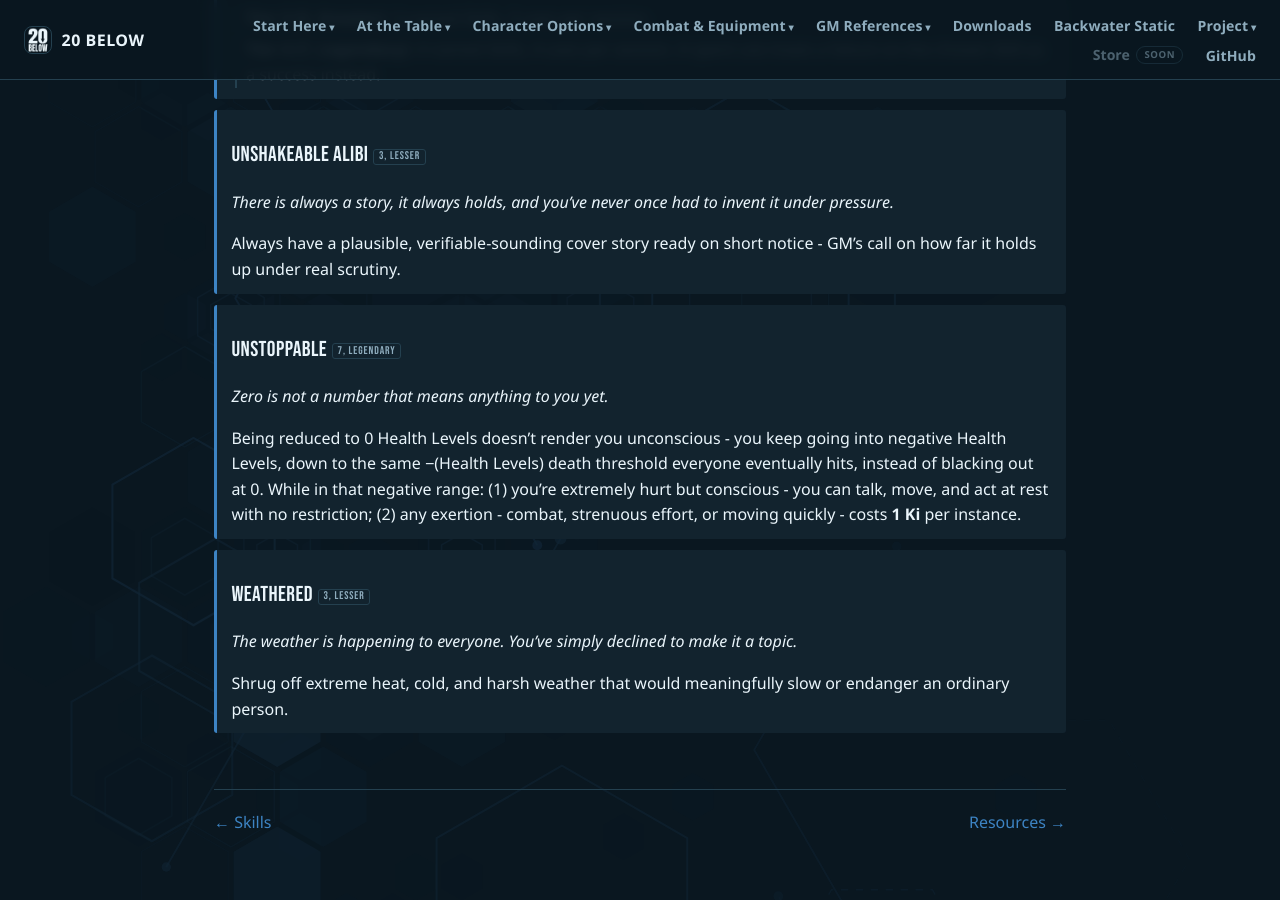
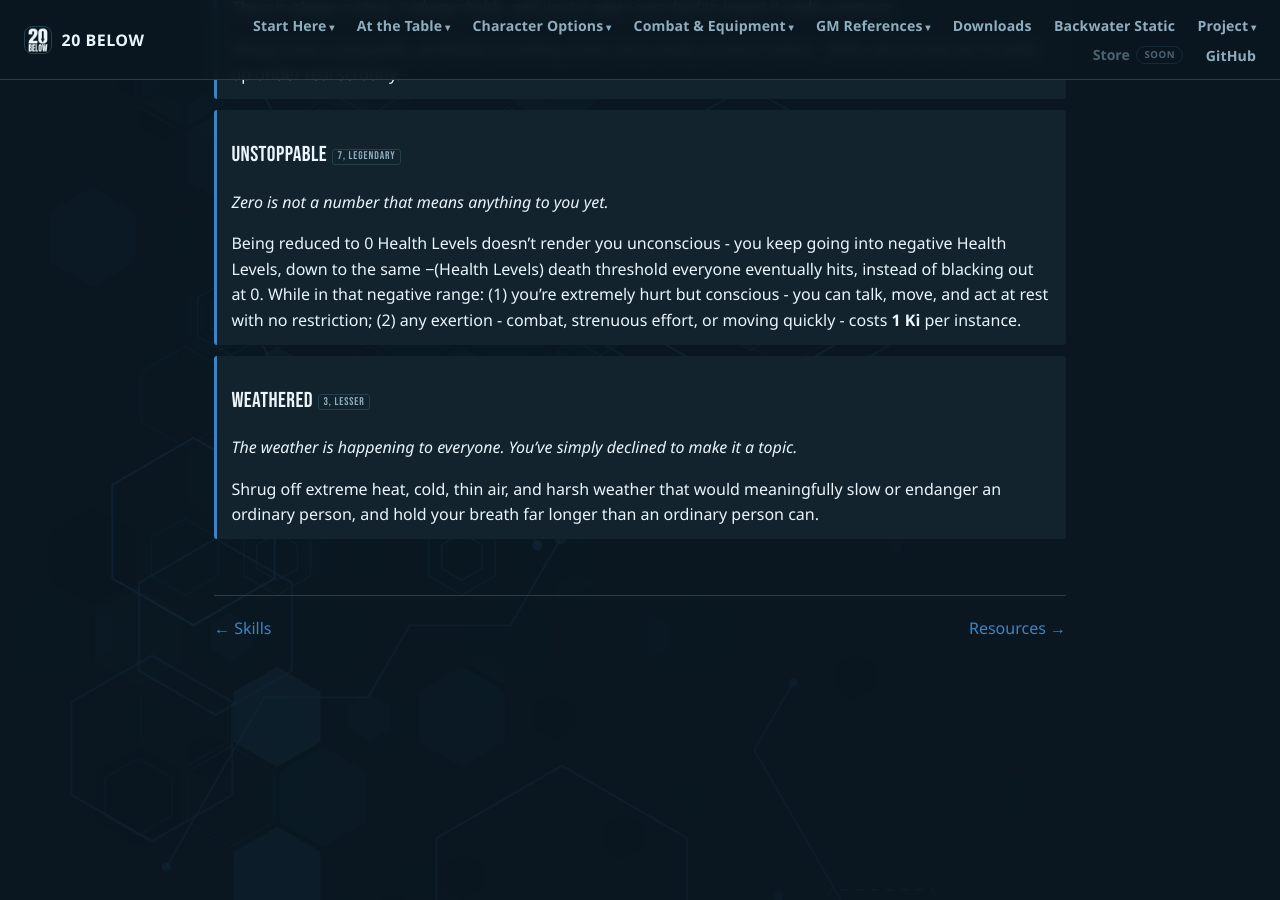
Before and after one commit to feralucce/20_Below, a Jekyll site: the page built from webbook/boons.md, in a window 1280 px wide and 900 px high, scrolled down 14502 px. Built offline with Jekyll 4.4.1, drawn with Linux system fonts in a browser that asks for light colours; after the commit the page ends 15208 px from its top, so only the background shows below that; some of the changed text lies outside the part shown.

Commit message:
Never Winded folds into Weathered
Both cost 3 and both shrugged off cold and heat, which meant two Lesser
Boons competing to do one job. Weathered keeps the ground and takes on
thin air and the breath-holding; Never Winded is gone.

43 Boons.

Co-Authored-By: Claude Opus 5 <noreply@anthropic.com>

```diff
--- a/webbook/boons.md
+++ b/webbook/boons.md
@@ -762,20 +762,6 @@ On a catastrophic failure on an attack roll, roll again. If the second roll succ
 
 <div class="boon" markdown="1">
 
-<p class="boon-name" markdown="span">Never Winded<span class="boon-cost">3, Lesser</span></p>
-
-<div class="boon-flavour" markdown="1">
-
-You are still going. You’ll explain later how.
-
-</div>
-
-Hold your breath far longer than an ordinary person, and shrug off exhaustion from cold, heat, or thin air that would slow anyone else.
-
-</div>
-
-<div class="boon" markdown="1">
-
 <p class="boon-name" markdown="span">Oathbound<span class="boon-cost">3, 5, or 7</span></p>
 
 <div class="boon-flavour" markdown="1">
@@ -1004,6 +990,6 @@ The weather is happening to everyone. You’ve simply declined to make it a topi
 
 </div>
 
-Shrug off extreme heat, cold, and harsh weather that would meaningfully slow or endanger an ordinary person.
+Shrug off extreme heat, cold, thin air, and harsh weather that would meaningfully slow or endanger an ordinary person, and hold your breath far longer than an ordinary person can.
 
 </div>
```
Also changed, not shown: rules/boons.md (+1 -2 lines).
